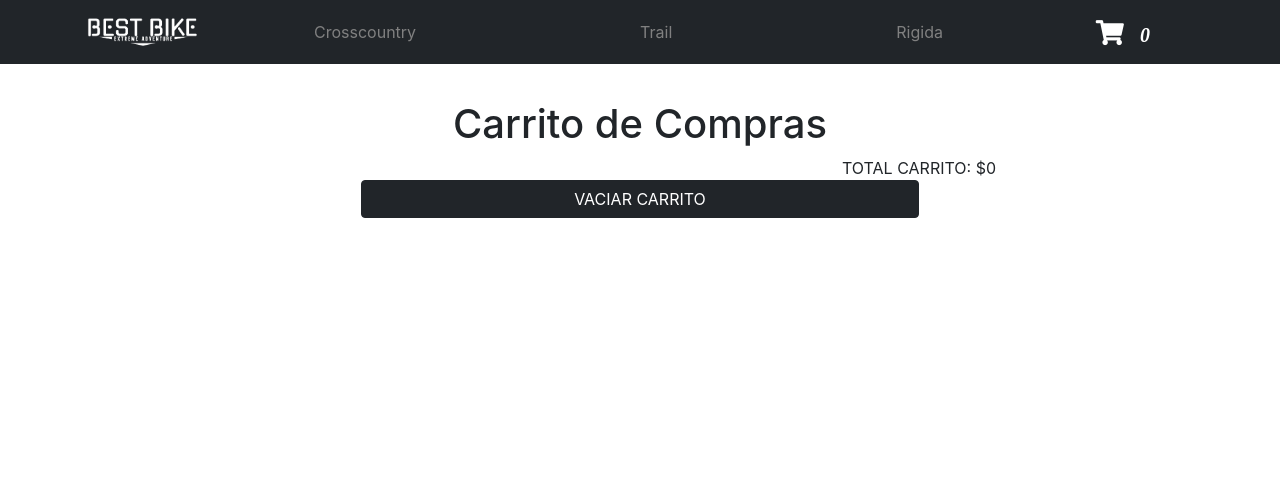
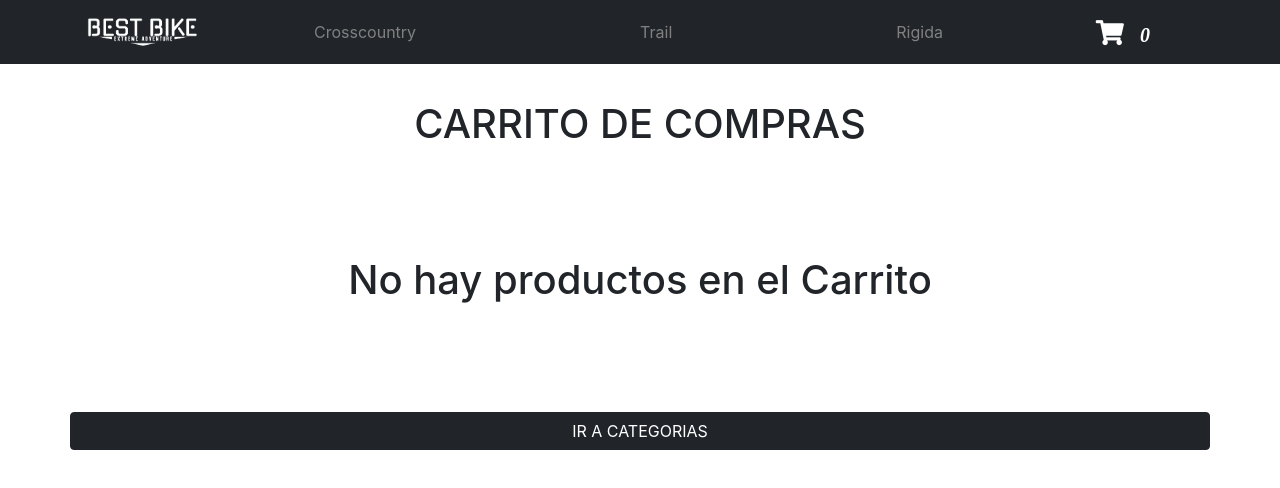
Before and after one commit to armandorivasv-dev/app-bestbike, a React (Create React App) app: page /cart in a window 1280 px wide. Shown: the top 488 px of the page. Built offline with nearby package versions, Linux system fonts and the light colour scheme.

Commit message:
creacion de logica en cart.js

```diff
--- a/src/components/Cart/Cart.js
+++ b/src/components/Cart/Cart.js
@@ -1,19 +1,31 @@
 import './cart.css'
-
 import { useContext } from 'react';
 import CartContext from '../../context/CartContext';
+import { Link } from 'react-router-dom';
 
 const Cart = () => {
   const { cart, removeItem, clearCart, getTotal } = useContext(CartContext)
 
+  if (cart.length=== 0){
+    return(
+      <div className='container'>
+        <div className='row'>
+          <h1 className='cartContainer'>CARRITO DE COMPRAS</h1>
+          <h1 className='cartContainer'>No hay productos en el Carrito</h1>
+          <Link className='btn btn-dark cartContainer' to={`/`}>IR A CATEGORIAS</Link>
+        </div>
+      </div>
+    )
+
+  }
+
   return(
     <>
-        <h1 className='cartContainer'>Carrito de Compras</h1>
-        {
-        cart.map(prod =>
-        <div className='container'>
-            <div className='row' key={prod.id}>
-            <div className='col'><img src={prod.img} className='img-item-detail' alt={prod.name} /></div>
+        <h1 className='cartContainer'>CARRITO DE COMPRAS</h1>
+        {cart.map(prod =>
+        <div className='container' key={prod.id}>
+            <div className='row' >
+            <div className='col'><img src={prod.img} alt={prod.name} /></div>
             <div className='col'>{prod.name}</div>
             <div className='col'>{prod.quantity}</div>
             <div className='col'>{prod.price} </div>
@@ -21,22 +33,22 @@ const Cart = () => {
             <button type="button" className='btn-close' aria-label='Close' onClick={() => removeItem(prod.id)}></button>
           </div>
         </div>
-        )
-        }
+        )}
+
         <div className='container'>
-          <div className='row justify-content-end'>
-            <div className='col-4'>TOTAL CARRITO: ${getTotal(cart.id)} </div>
+          <div className='row justify-content-end mt-2'>
+            <h4 className='col-4'>TOTAL CARRITO: ${getTotal(cart)} </h4>
+        </div>
 
-       </div>
-
-          <div className='d-grid gap-2 col-6 mx-auto'>
+          <div className='d-grid gap-2 col-8 mx-auto mt-4'>
             <button className='btn btn-dark' onClick={() => clearCart()}>VACIAR CARRITO</button>
           </div>
+
+          <div className='d-grid gap-2 col-8 mx-auto mt-2'>
+            <button className='btn btn-dark'>FINALIZAR COMPRA</button>
+          </div>
+
         </div>
-
-
-
-
     </>
   )
 }
--- a/src/components/ItemDetail/ItemDetail.js
+++ b/src/components/ItemDetail/ItemDetail.js
@@ -49,9 +49,6 @@ return(
       <p>SELECCIONAR COLOR:</p>
       <ItemOption options={colors} onSelect={handleColor} />
     </div>
-
-   {/* <ItemCount onConfirm={handleAdd} stock={stock}/>   */}
-
       {isInCart(id) ? <Link className='btn btn-dark m-1' to='/cart'> IR AL CARRITO </Link> : <ItemCount onConfirm={handleAdd} stock={stock}/>  }
     <Link className='btn btn-dark' to={`/`}>IR A CATEGORIAS</Link>
   </div>
--- a/src/components/itemlistcontainer/ItemListContainer.js
+++ b/src/components/itemlistcontainer/ItemListContainer.js
@@ -8,8 +8,6 @@ const ItemListContainer = (props) => {
   const [products,setProducts] = useState([])
 
   const { categoryId } = useParams()
-
-  console.log(categoryId)
 
   useEffect(() => {
     getProducts(categoryId).then(prods => {
--- a/src/context/CartContext.js
+++ b/src/context/CartContext.js
@@ -6,13 +6,15 @@ export const CartContextProvider = ({ children }) => { //3. crear una funcion qu
 
     const [ cart, setCart ] = useState([]) //4. se crea un estado para agregar productos al carrito
 
-  console.log("carrito:", cart)
-
-
-
   const addItem = (productsToAdd) => {
     const repeatItem = cart.find(item => item.id === productsToAdd.id)
-    repeatItem ? alert('Producto ya fue agreado al carrito, Si desea modificarlo puede hacerlo en el Carrito de Compras') : setCart([...cart, productsToAdd])
+    if(!repeatItem){
+      setCart([...cart, productsToAdd])
+    } else {
+      const newCart = cart.filter(item => item.id !== repeatItem.id)
+      repeatItem.quantity += productsToAdd.quantity
+      setCart([...newCart, repeatItem])
+    }
   }
 
   const getQuantity = () => {
```
